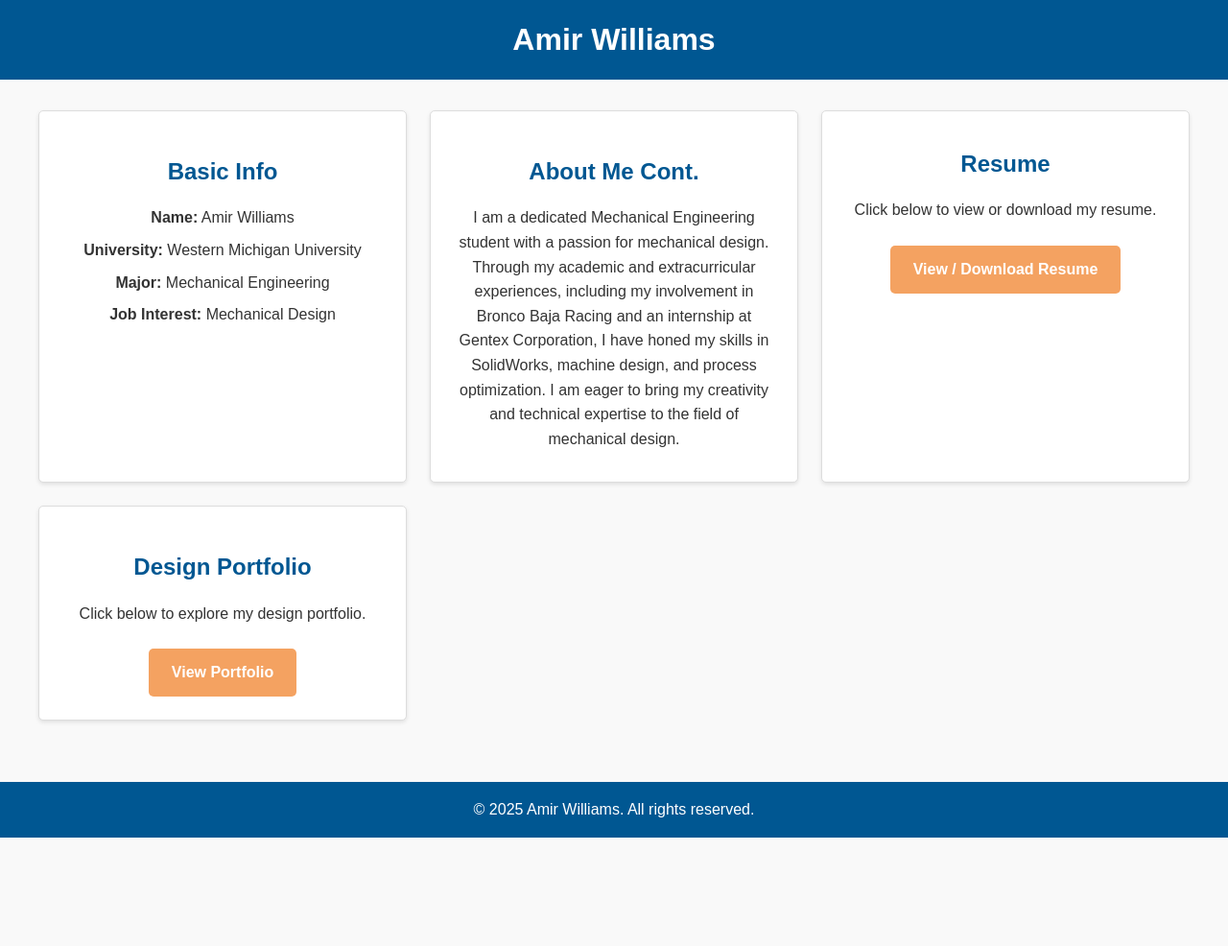
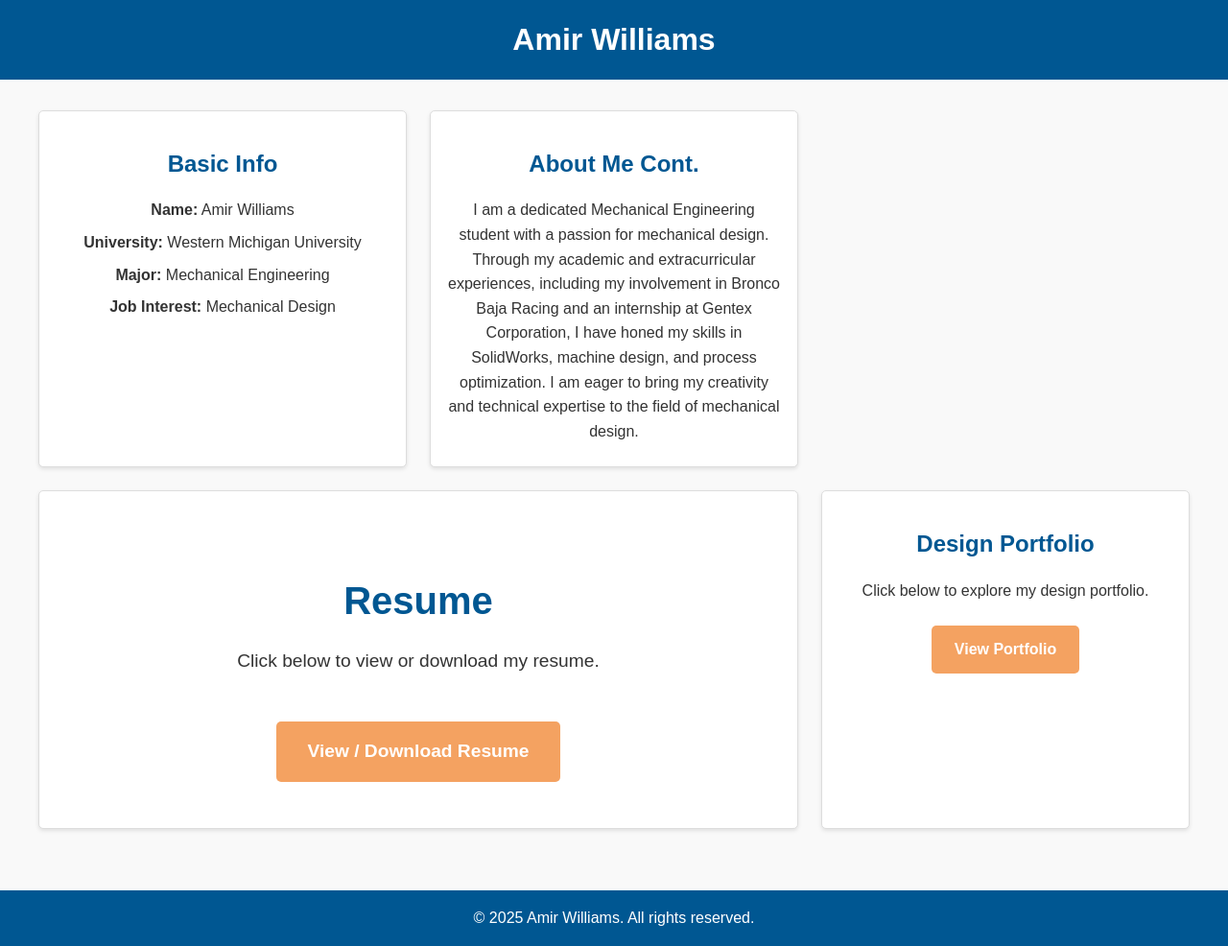
Before and after one commit to real-yums/Amirs-Portfolio, a plain HTML site: page index.html in a window 1280 px wide. Shown: the whole page at 96% size. Before the commit the page ends 873 px from the top, so only its background shows below. Drawn offline with Linux system fonts and the light colour scheme.

Commit message:
Update index.html

```diff
--- a/index.html
+++ b/index.html
@@ -6,6 +6,7 @@
     <meta name="description" content="Portfolio website for Amir Williams, a Mechanical Engineering student at Western Michigan University interested in Mechanical Design.">
     <meta name="author" content="Amir Williams">
     <title>Amir Williams Portfolio</title>
+
     <style>
         :root {
             --primary-color: #005792;
@@ -105,15 +106,44 @@
                 padding: 1rem;
             }
         }
+
+        /* --- NEW: Special Resume Card Styling --- */
+        .resume-highlight {
+            grid-column: span 2;
+            text-align: center;
+            padding: 3rem 2rem;
+        }
+
+        .resume-highlight h2 {
+            font-size: 2.5rem;
+            margin-bottom: 1rem;
+        }
+
+        .resume-highlight p {
+            font-size: 1.2rem;
+            margin-bottom: 2rem;
+        }
+
+        .resume-highlight .button {
+            font-size: 1.2rem;
+            padding: 1rem 2rem;
+        }
+
+        @media (max-width: 900px) {
+            .resume-highlight {
+                grid-column: span 1;
+            }
+        }
     </style>
 </head>
+
 <body>
     <header>
         <h1>Amir Williams</h1>
     </header>
 
     <main>
-        <div class="card">
+        <div class="card small-card">
             <h2>Basic Info</h2>
             <p><strong>Name:</strong> Amir Williams</p>
             <p><strong>University:</strong> Western Michigan University</p>
@@ -121,20 +151,18 @@
             <p><strong>Job Interest:</strong> Mechanical Design</p>
         </div>
 
-        <div class="card">
+        <div class="card small-card">
             <h2>About Me Cont.</h2>
             <p>I am a dedicated Mechanical Engineering student with a passion for mechanical design. Through my academic and extracurricular experiences, including my involvement in Bronco Baja Racing and an internship at Gentex Corporation, I have honed my skills in SolidWorks, machine design, and process optimization. I am eager to bring my creativity and technical expertise to the field of mechanical design.</p>
         </div>
 
+        <div class="card resume-highlight">
+            <h2>Resume</h2>
+            <p>Click below to view or download my resume.</p>
+            <a class="button" href="resume.pdf" target="_blank" rel="noopener noreferrer">View / Download Resume</a>
+        </div>
+
         <div class="card small-card">
-    <h2>Resume</h2>
-    <p>Click below to view or download my resume.</p>
-    <a class="button" href="resume.pdf" target="_blank" rel="noopener noreferrer">View / Download Resume</a>
-</div>
-
-
-
-        <div class="card">
             <h2>Design Portfolio</h2>
             <p>Click below to explore my design portfolio.</p>
             <a class="button" href="portfolio.html" target="_blank" rel="noopener noreferrer">View Portfolio</a>
```
